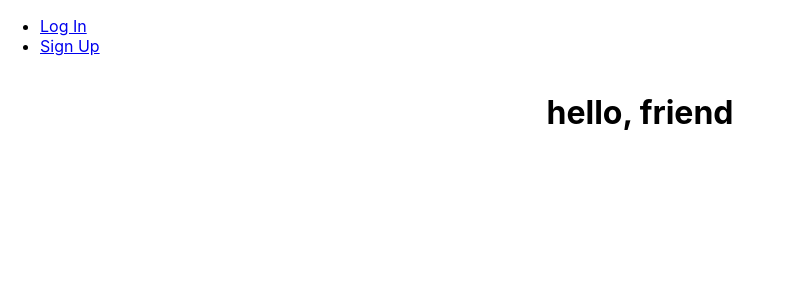
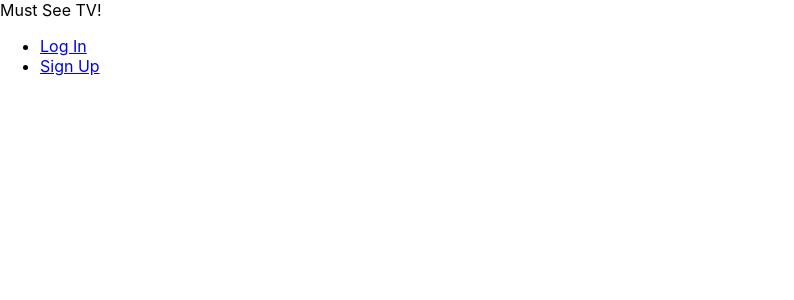
Before and after one commit to kawhite8503/must-see-tv-front-end, a React (Create React App) app: page / in a window 1280 px wide. Shown: the top 300 px of the page, without its empty margins (0-794 px from the left). Built offline with nearby package versions, Linux system fonts and the light colour scheme; no server answers.

Commit message:
update nav

```diff
--- a/public/index.html
+++ b/public/index.html
@@ -24,7 +24,7 @@
       work correctly both with client-side routing and a non-root public URL.
       Learn how to configure a non-root public URL by running `npm run build`.
     -->
-    <title>React App</title>
+    <title>Must See TV!</title>
   </head>
   <body>
     <noscript>You need to enable JavaScript to run this app.</noscript>
--- a/src/App.jsx
+++ b/src/App.jsx
@@ -1,9 +1,9 @@
+import './App.css'
 import { useState } from 'react'
 import { Routes, Route, useNavigate, Navigate } from 'react-router-dom'
 import NavBar from './components/NavBar/NavBar'
 import Signup from './pages/Signup/Signup'
 import Login from './pages/Login/Login'
-import Landing from './pages/Landing/Landing'
 import Profiles from './pages/Profiles/Profiles'
 import ChangePassword from './pages/ChangePassword/ChangePassword'
 import * as authService from './services/authService'
@@ -24,9 +24,10 @@ const App = () => {
 
   return (
     <>
+    <div className='App'>
       <NavBar user={user} handleLogout={handleLogout} />
+      <main>
         <Routes>
-        <Route path="/" element={<Landing user={user} />} />
           <Route
             path="/signup"
             element={<Signup handleSignupOrLogin={handleSignupOrLogin} />}
@@ -50,6 +51,8 @@ const App = () => {
             }
           />
         </Routes>
+      </main>
+    </div>
     </>
   )
 }
--- a/src/components/NavBar/NavBar.jsx
+++ b/src/components/NavBar/NavBar.jsx
@@ -3,11 +3,14 @@ import { Link } from 'react-router-dom'
 const NavBar = ({ user, handleLogout }) => {
   return (
     <>
+    <header>
+      Must See TV!
       {user ?
         <nav>
           <ul>
-            <li>Welcome, {user.name}</li>
-            <li><Link to="/profiles">Profiles</Link></li>
+            <li><Link to="/myMovies">{user.name}'s Watch List</Link></li>
+            <li><Link to="/profiles">Entire Audience</Link></li>
+            <li><Link to="/add">Add To Watch List</Link></li>
             <li><Link to="" onClick={handleLogout}>LOG OUT</Link></li>
             <li><Link to="/changePassword">Change Password</Link></li>
           </ul>
@@ -20,6 +23,7 @@ const NavBar = ({ user, handleLogout }) => {
           </ul>
         </nav>
       }
+    </header>
     </>
   )
 }
--- a/src/pages/Landing/Landing.jsx
+++ /dev/null
@@ -1,11 +0,0 @@
-import styles from './Landing.module.css'
-
-const Landing = ({ user }) => {
-  return (
-    <main className={styles.container}>
-      <h1>hello, {user ? user.name : 'friend'}</h1>
-    </main>
-  )
-}
-
-export default Landing
--- a/src/pages/Landing/Landing.module.css
+++ /dev/null
@@ -1,5 +0,0 @@
-.container {
-  display: flex;
-  align-items: center;
-  flex-direction: column;
-}
```
Lines whose indentation alone changed are shown as unchanged.
